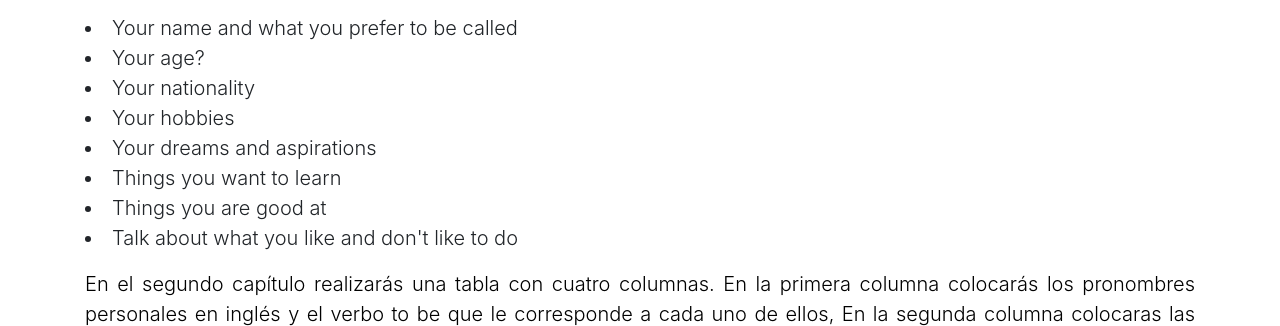
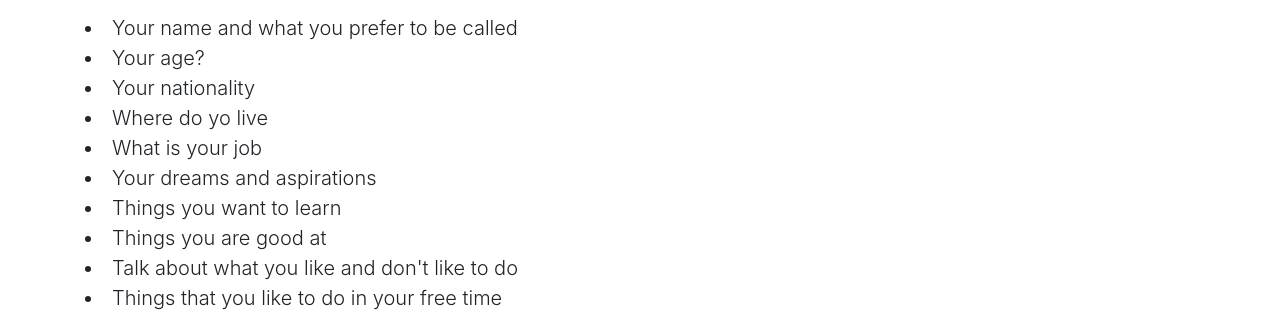
Before and after one commit to Aarias23/project_description, a plain HTML site: page index.html in a window 1280 px wide. Shown: the part 499-825 px from the top of the page. Drawn offline with nearby package versions, Linux system fonts and the light colour scheme.

Commit message:
Update index.html

```diff
--- a/index.html
+++ b/index.html
@@ -38,11 +38,13 @@
         <li class="lead">Your name and what you prefer to be called</li>
         <li class="lead">Your age?</li>
         <li class="lead">Your nationality</li>
-        <li class="lead">Your hobbies</li>
+        <li class="lead">Where do yo live</li>
+        <li class="lead">What is your job</li>
         <li class="lead">Your dreams and aspirations</li>
         <li class="lead">Things you want to learn</li>
         <li class="lead">Things you are good at</li>
         <li class="lead">Talk about what you like and don't like to do</li>
+        <li class="lead">Things that you like to do in your free time</li>
       </p>
       <p class="lead">
         En el segundo capítulo realizarás una tabla con cuatro columnas. En la primera columna colocarás los pronombres personales en inglés y el verbo to be que le corresponde a cada uno de ellos, En la segunda columna colocaras las contracciones de los pronombres personales y el verbo to be, en la tercera columna colocarás los pronombres personales y la forma negativa del verbo to be (no use contracción) y en la última columna colocarás los pronombres personales conjuntamente con las contracciones en forma negativa del verbo to be.
```
